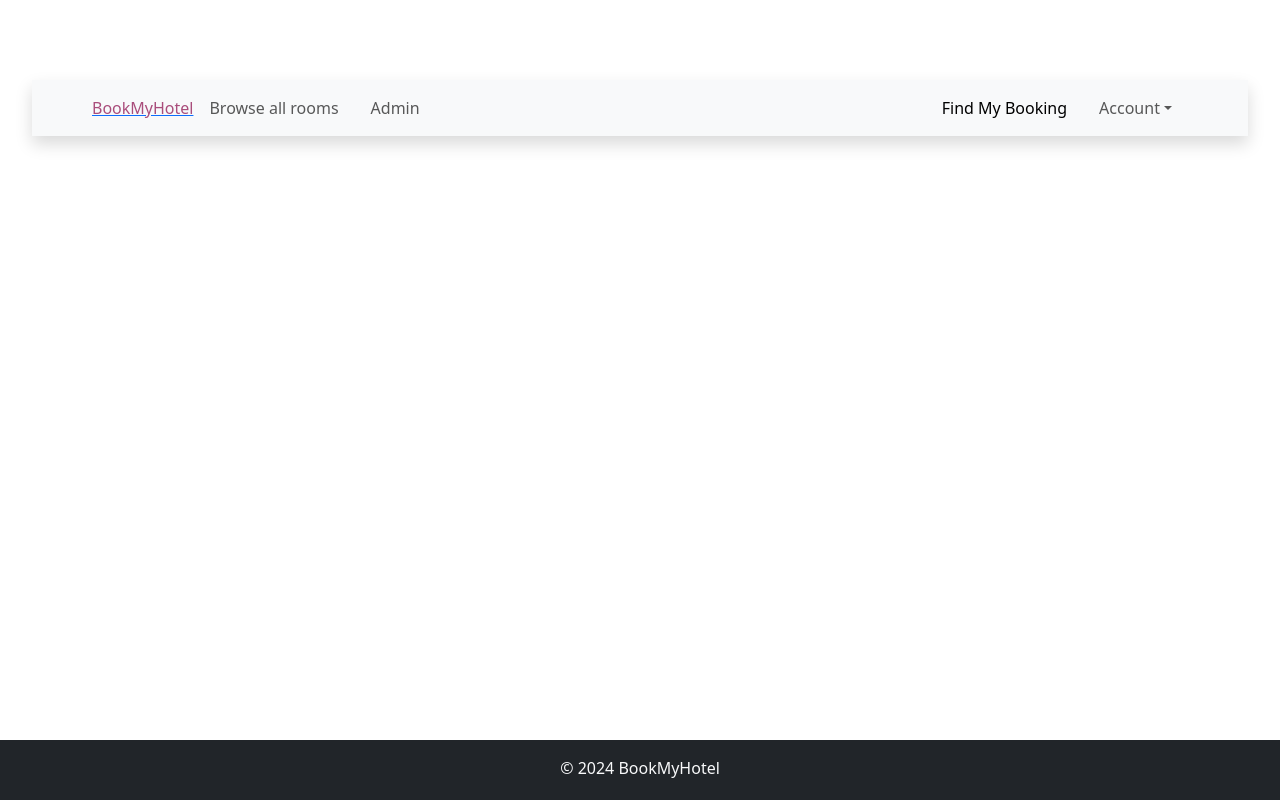
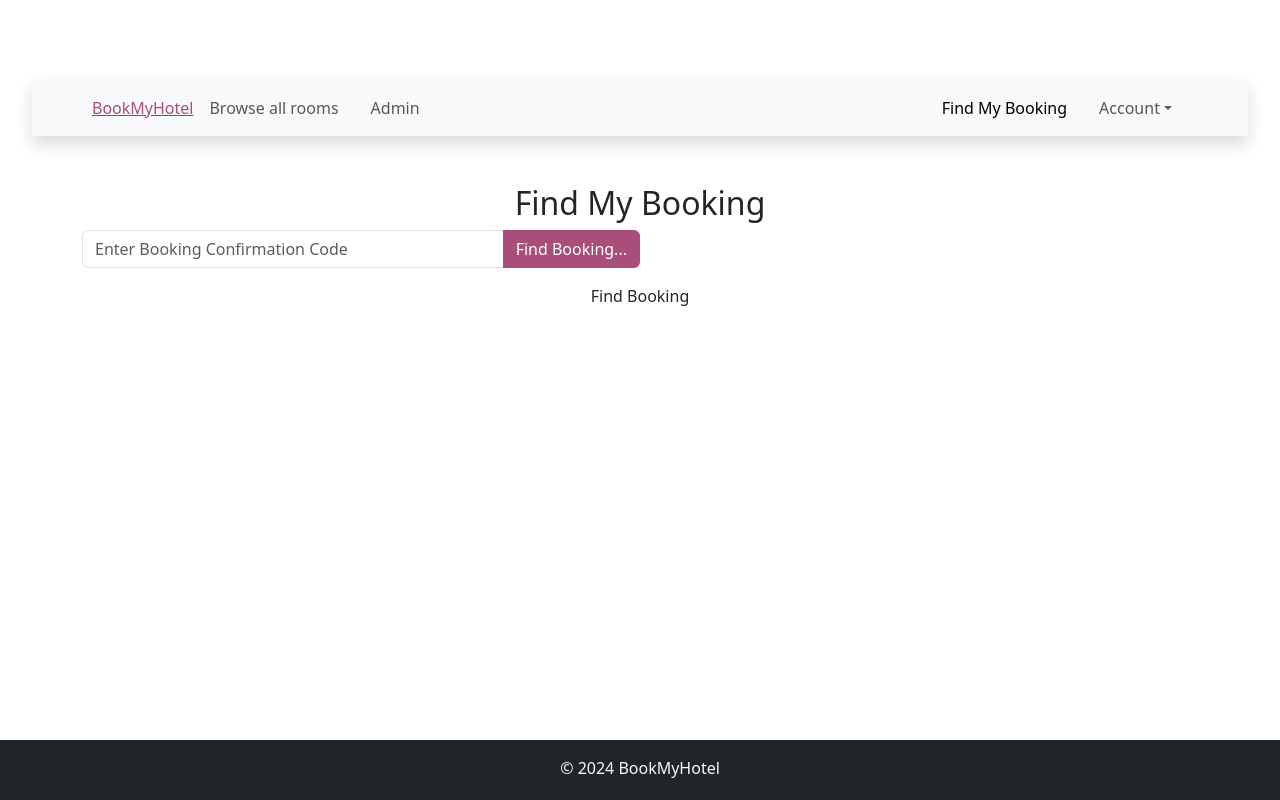
Before and after one commit to RakeshCherry/BookMyHotel, a React (Vite) app in the folder frontend/: page /find-booking in a window 1280 px wide. Built offline with nearby package versions, Linux system fonts and the light colour scheme.

Commit message:
added Find Booking ui

```diff
--- a/frontend/src/App.jsx
+++ b/frontend/src/App.jsx
@@ -14,6 +14,7 @@
 import Checkout from "./components/booking/Checkout";
 import BookingSuccess from "./components/booking/BookingSuccess";
 import Bookings from "./components/booking/Bookings";
+import FindBooking from "./components/booking/FindBooking";
 
 function App() {
   return (
@@ -31,6 +32,7 @@
             <Route path="/admin" element={<Admin />} />
             <Route path="/booking-success" element={<BookingSuccess />} />
             <Route path="/existing-bookings" element={<Bookings />} />
+            <Route path="/find-booking" element={<FindBooking />} />
           </Routes>
         </Router>
         <Footer />
--- a/frontend/src/components/booking/BookingTable.jsx
+++ b/frontend/src/components/booking/BookingTable.jsx
@@ -24,8 +24,6 @@
   useEffect(() => {
     setFilteredBookings(bookingInfo);
   }, [bookingInfo]);
-
-  console.log(bookingInfo);
   return (
     <section>
       <DateSlider
--- a/frontend/src/components/booking/FindBooking.jsx
+++ b/frontend/src/components/booking/FindBooking.jsx
@@ -1,6 +1,7 @@
 import React from "react";
 import { useState } from "react";
-import getBookingByConfirmationCode, {
+import {
+  getBookingByConfirmationCode,
   cancelBooking,
 } from "../utils/ApiFunctions";
 
@@ -73,7 +74,58 @@
   };
   return (
     <>
-      <div></div>
+      <div className="container mt-5 d-flex flex-column justify-content-center align-content-center">
+        <h2>Find My Booking</h2>
+        <form onSubmit={handleFormSubmit} className="col-md-6">
+          <div className="input-group mb-3">
+            <input
+              value={confirmationCode}
+              className="form-control"
+              id="confirmationCode"
+              name="confirmationCode"
+              onChange={handleInputChange}
+              placeholder="Enter Booking Confirmation Code"
+            />
+            <button className="btn btn-hotel input-group-text">
+              Find Booking...
+            </button>
+          </div>
+        </form>
+        {isLoading ? (
+          <div>Finding your bookings</div>
+        ) : error ? (
+          <div className="text-danger">{error}</div>
+        ) : bookingInfo.bookingConfirmationCode ? (
+          <div className="col-md-6 mt-4 mb-5">
+            <h3>Booking Information</h3>
+            <p>Confirmation Code : {bookingInfo.bookingConfirmationCode}</p>
+            <p>Booking ID : {bookingInfo.id}</p>
+            <p>Room No : {bookingInfo.room.id}</p>
+            <p>Check-In Date : {bookingInfo.checkInDate}</p>
+            <p>Check-Out Date : {bookingInfo.checkOutDate}</p>
+            <p>Full Name : {bookingInfo.guestFullName}</p>
+            <p>Email Address : {bookingInfo.guestEmail}</p>
+            <p>Adults : {bookingInfo.numOfAdults}</p>
+            <p>Children : {bookingInfo.numOfChildren}</p>
+            <p>Total Guest : {bookingInfo.totalNumOfGuest}</p>
+            {!isDeleted && (
+              <button
+                className="btn btn-danger"
+                onClick={() => handleBookingCancellation(bookingInfo.id)}
+              >
+                Cancle Booking
+              </button>
+            )}
+          </div>
+        ) : (
+          <div>Find Booking</div>
+        )}
+        {isDeleted && (
+          <div className="alert alert-success mt-3" role="alert">
+            Booking has been cancelled successfully
+          </div>
+        )}
+      </div>
     </>
   );
 };
```
